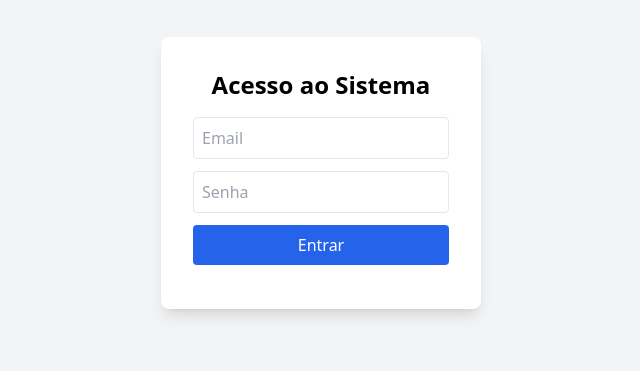
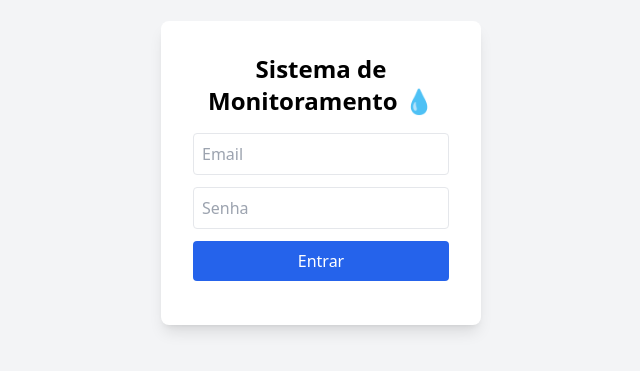
Before and after one commit to projetosmathferreira/projeto_plataformareservatorio, a website: page main/public/index.html in a window 1280 px wide. Shown: the part 227-598 px from the top of the page, without its empty margins (319-959 px from the left). Drawn offline with nearby package versions, Linux system fonts and the light colour scheme.

Commit message:
Novo título para login

```diff
--- a/main/public/index.html
+++ b/main/public/index.html
@@ -8,7 +8,7 @@
 </head>
 <body class="bg-gray-100 flex items-center justify-center h-screen">
   <div class="bg-white shadow-lg rounded-lg p-8 w-80">
-    <h2 class="text-2xl font-semibold mb-4 text-center">Acesso ao Sistema</h2>
+    <h2 class="text-2xl font-semibold mb-4 text-center">Sistema de Monitoramento 💧</h2>
     <form id="loginForm" class="flex flex-col gap-3">
       <input id="email" type="email" placeholder="Email" class="border p-2 rounded" required>
       <input id="senha" type="password" placeholder="Senha" class="border p-2 rounded" required>
```
